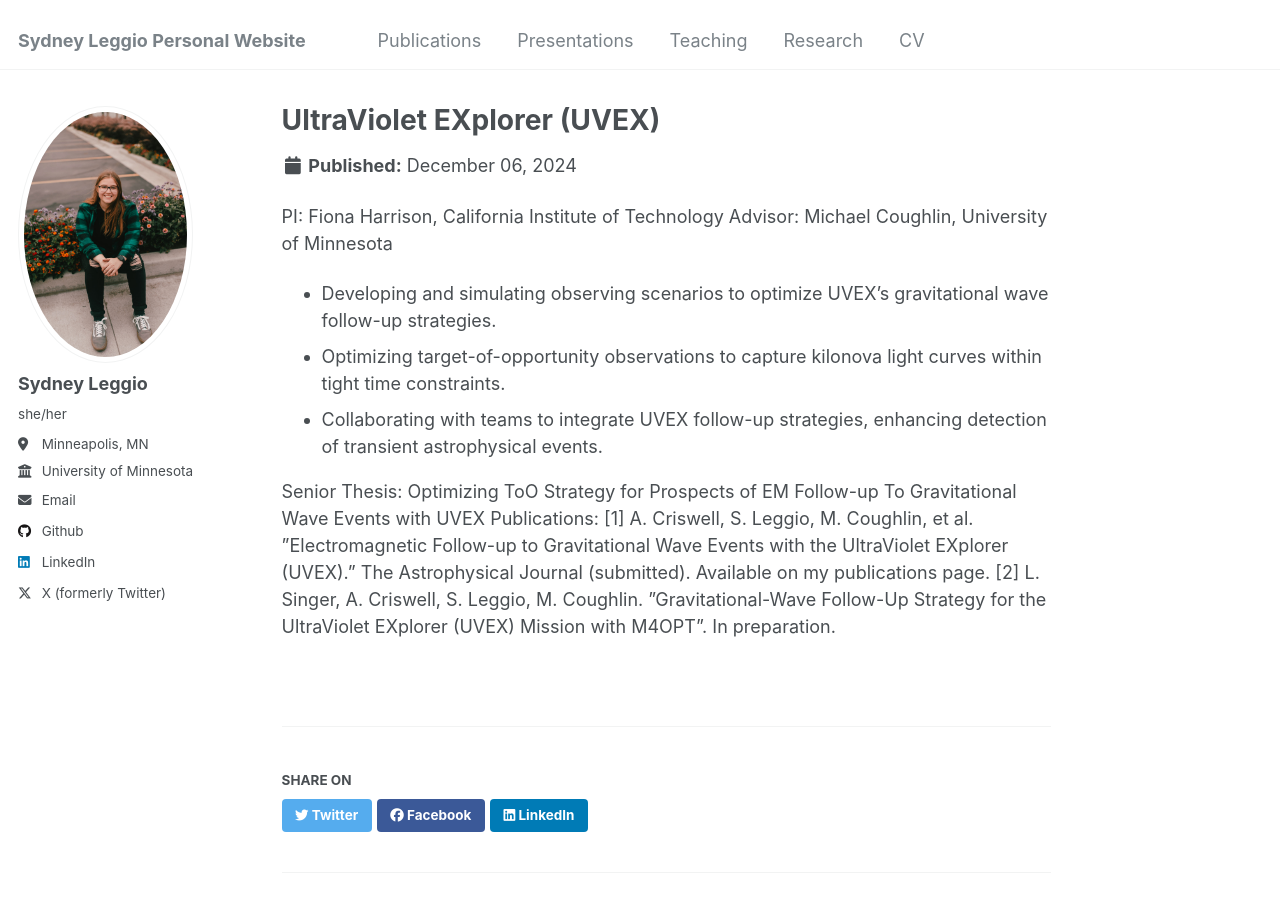
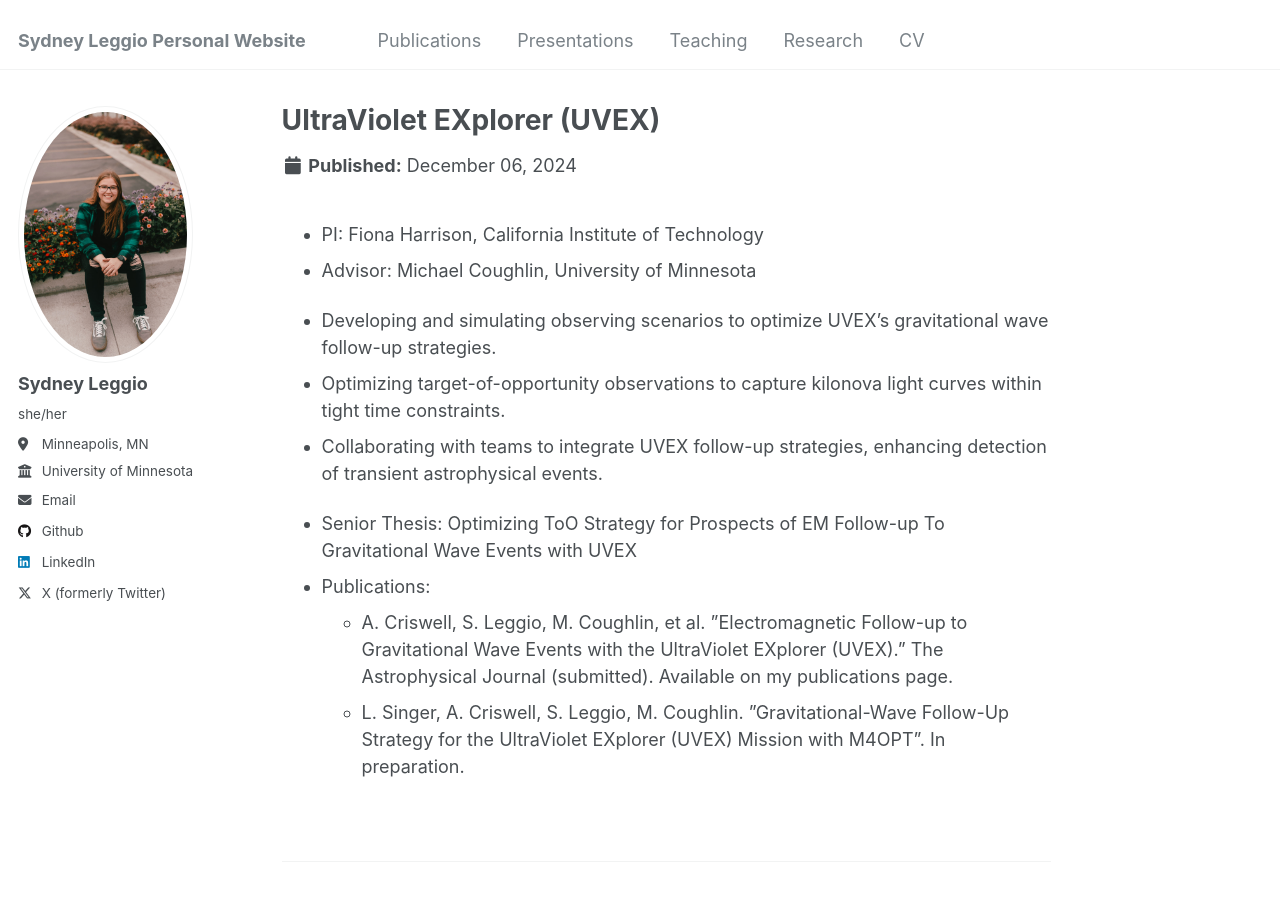
Before and after one commit to sydleggio/sydleggio.github.io, a Jekyll site: the page built from _portfolio/portfolio-1.md, in a window 1280 px wide and 900 px high. Built offline with Jekyll 4.4.1, drawn with Linux system fonts in a browser that asks for light colours.

Commit message:
Update portfolio-1.md

```diff
--- a/_portfolio/portfolio-1.md
+++ b/_portfolio/portfolio-1.md
@@ -3,14 +3,14 @@ title: "UltraViolet EXplorer (UVEX)"
 excerpt: "I am a member of the UVEX collaboration and am currently optimizing the target-of-opportunity strategy for electromagnetic follow-up to gravitational wave events. The below image is courtesy of the California Institute of Technology. <br/><img src='/images/uvex.png'>"
 collection: portfolio
 ---
-PI: Fiona Harrison, California Institute of Technology
-Advisor: Michael Coughlin, University of Minnesota
+* PI: Fiona Harrison, California Institute of Technology
+* Advisor: Michael Coughlin, University of Minnesota
 
 * Developing and simulating observing scenarios to optimize UVEX’s gravitational wave follow-up strategies.
 * Optimizing target-of-opportunity observations to capture kilonova light curves within tight time constraints.
 * Collaborating with teams to integrate UVEX follow-up strategies, enhancing detection of transient astrophysical events.
 
-Senior Thesis: Optimizing ToO Strategy for Prospects of EM Follow-up To Gravitational Wave Events with UVEX
-Publications:
-[1] A. Criswell, S. Leggio, M. Coughlin, et al. ”Electromagnetic Follow-up to Gravitational Wave Events with the UltraViolet EXplorer (UVEX).” The Astrophysical Journal (submitted). Available on my publications page.
-[2] L. Singer, A. Criswell, S. Leggio, M. Coughlin. ”Gravitational-Wave Follow-Up Strategy for the UltraViolet EXplorer (UVEX) Mission with M4OPT”. In preparation.
+* Senior Thesis: Optimizing ToO Strategy for Prospects of EM Follow-up To Gravitational Wave Events with UVEX
+* Publications:
+  * A. Criswell, S. Leggio, M. Coughlin, et al. ”Electromagnetic Follow-up to Gravitational Wave Events with the UltraViolet EXplorer   (UVEX).” The Astrophysical Journal (submitted). Available on my publications page.
+  * L. Singer, A. Criswell, S. Leggio, M. Coughlin. ”Gravitational-Wave Follow-Up Strategy for the UltraViolet EXplorer (UVEX) Mission with M4OPT”. In preparation.
```
